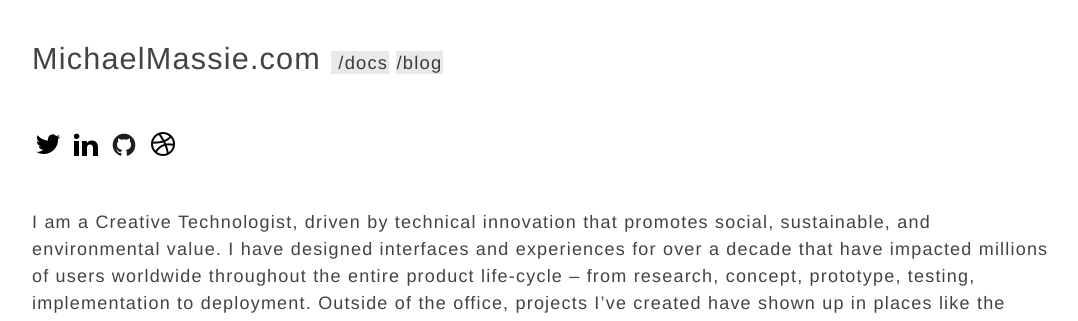
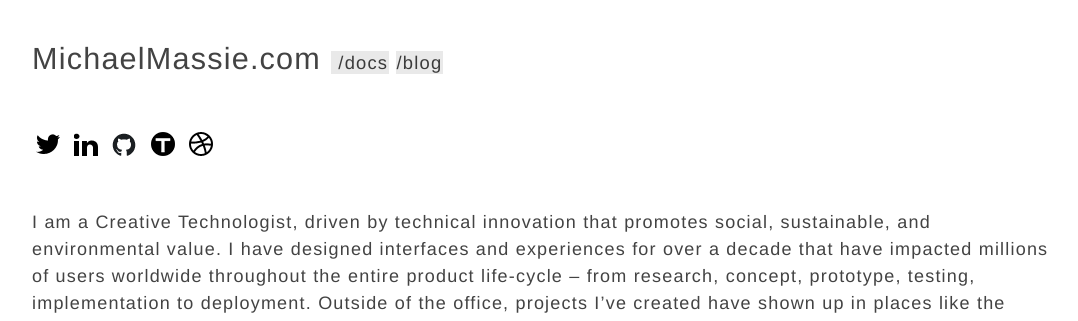
Before and after one commit to mmassie/mmassie.github.io, a Jekyll site: the page index.html, which Jekyll copies as it is, in a window 1280 px wide. Shown: the top 321 px of the page, without its empty margins (8-1086 px from the left). Built offline with Jekyll 4.4.1, drawn with Linux system fonts in a browser that asks for light colours.

Commit message:
Adding Thingiverse

```diff
--- a/index.html
+++ b/index.html
@@ -22,6 +22,7 @@
             <a class="subURL" href="https://twitter.com/mmassie">  <img src="img/icons/twitter.png"></a>
 			<a class="subURL" href="https://www.linkedin.com/in/massie">  <img src="img/icons/linkedin.png"></a>
 			<a class="subURL" href="https://github.com/mmassie">  <img src="img/icons/github.png"></a>
+			<a class="subURL" href="https://www.thingiverse.com/mmassie"> <img src="img/icons/thingiverse.png"></a>
             <a class="subURL" href="https://dribbble.com/mmassie">  <img src="img/icons/dribbble.png"></a>
 
             <br><br>
```
Also changed, not shown: img/icons/thingiverse.png (added).
